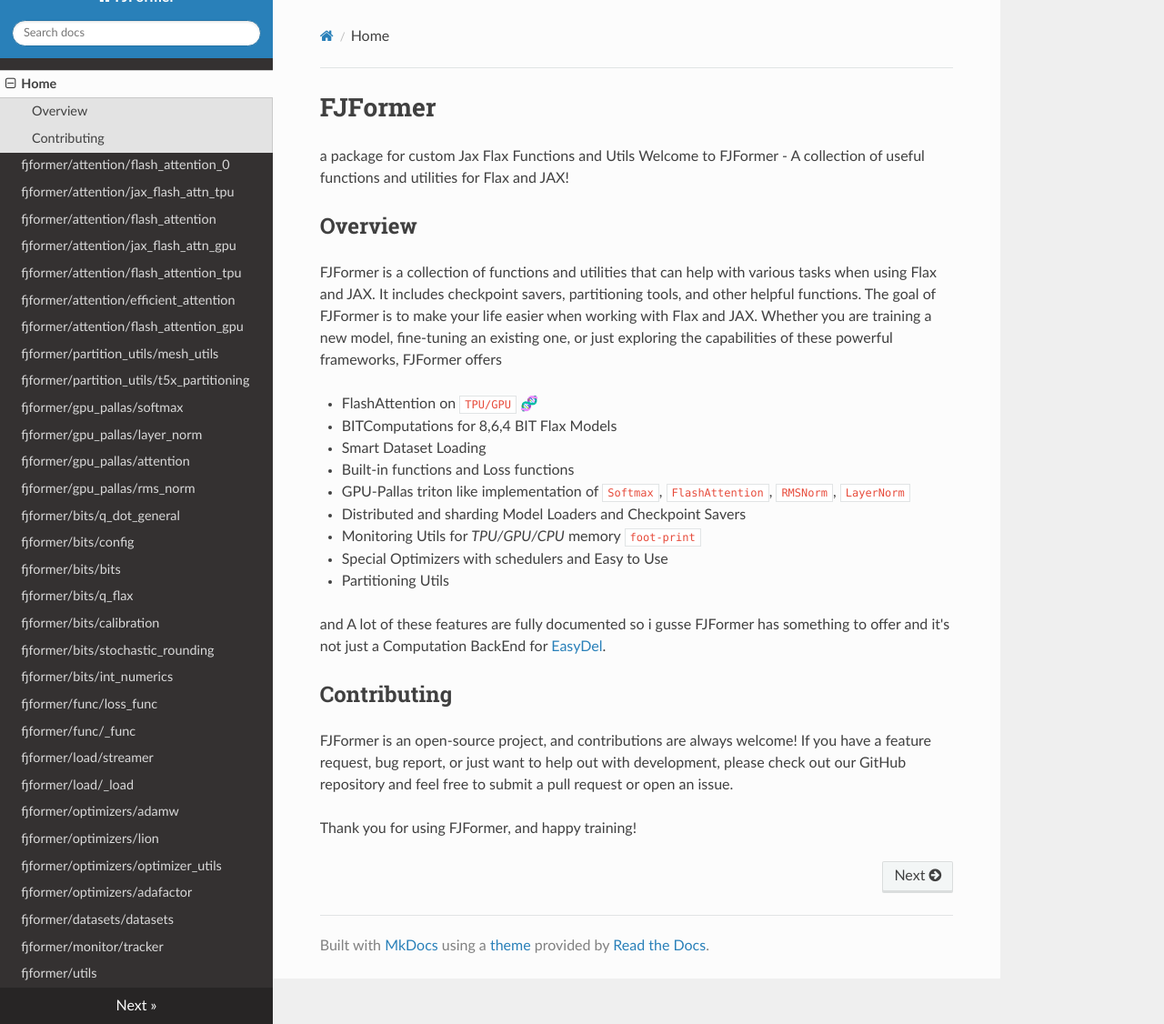
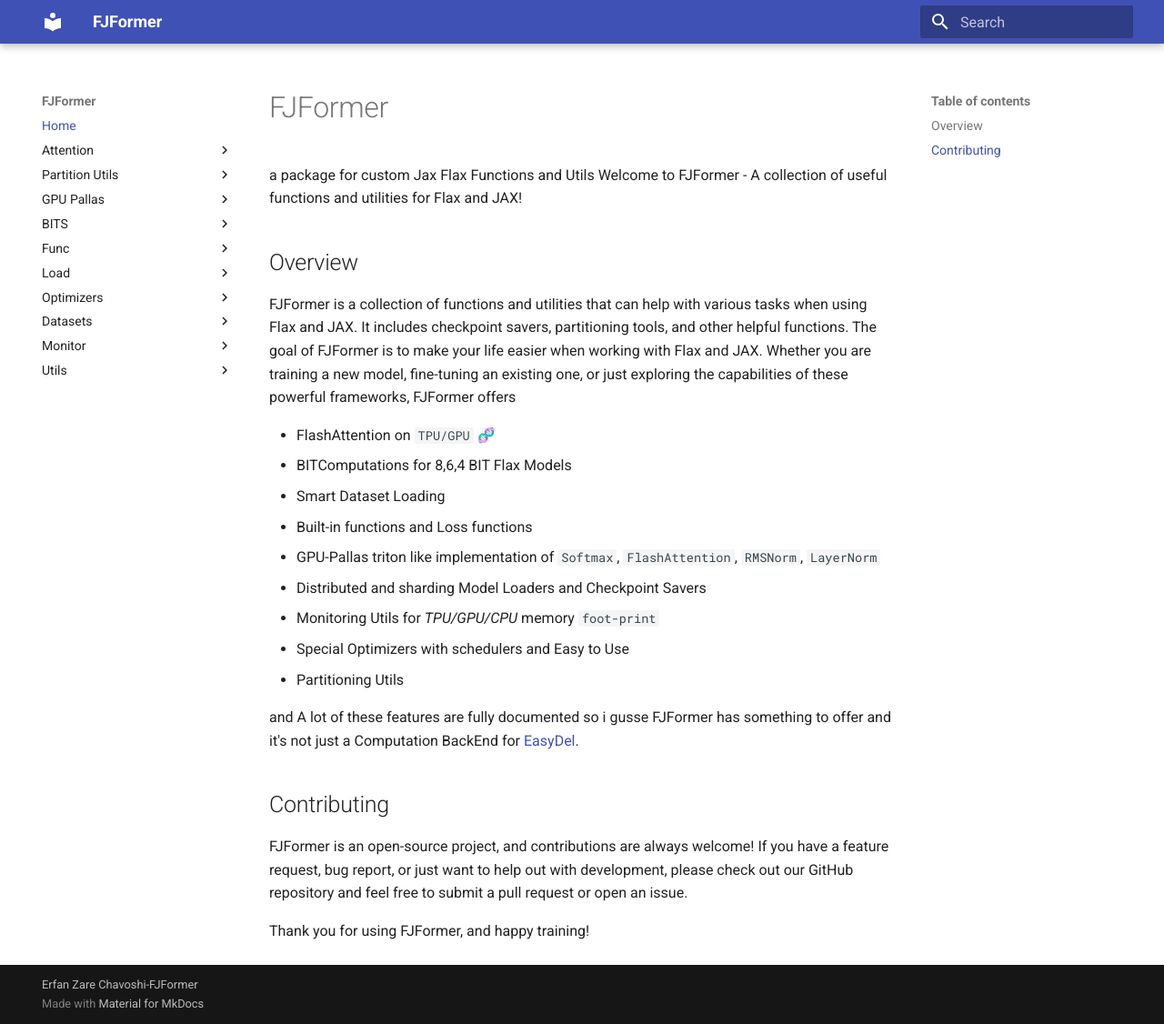
Before and after one commit to erfanzar/FJFormer, an MkDocs documentation site: the page built from docs/index.md, in a window 1280 px wide and 1126 px high. Shown: the whole window at 91% size. Built offline with MkDocs 1.6.1 and Material for MkDocs 9.7.7, drawn with Linux system fonts in a browser that asks for light colours; nearby versions of some CDN libraries.

Commit message:
Updating Docs

```diff
--- a/mkdocs.yml
+++ b/mkdocs.yml
@@ -2,44 +2,62 @@
 
 nav:
   - Home: index.md
-  - fjformer/attention/flash_attention_0: fjformer-attention-flash_attention_0.md
-  - fjformer/attention/jax_flash_attn_tpu: fjformer-attention-jax_flash_attn_tpu.md
-  - fjformer/attention/flash_attention: fjformer-attention-flash_attention.md
-  - fjformer/attention/jax_flash_attn_gpu: fjformer-attention-jax_flash_attn_gpu.md
-  - fjformer/attention/flash_attention_tpu: fjformer-attention-flash_attention_tpu.md
-  - fjformer/attention/efficient_attention: fjformer-attention-efficient_attention.md
-  - fjformer/attention/flash_attention_gpu: fjformer-attention-flash_attention_gpu.md
-  - fjformer/partition_utils/mesh_utils: fjformer-partition_utils-mesh_utils.md
-  - fjformer/partition_utils/t5x_partitioning: fjformer-partition_utils-t5x_partitioning.md
-  - fjformer/gpu_pallas/softmax: fjformer-gpu_pallas-softmax.md
-  - fjformer/gpu_pallas/layer_norm: fjformer-gpu_pallas-layer_norm.md
-  - fjformer/gpu_pallas/attention: fjformer-gpu_pallas-attention.md
-  - fjformer/gpu_pallas/rms_norm: fjformer-gpu_pallas-rms_norm.md
-  - fjformer/bits/q_dot_general: fjformer-bits-q_dot_general.md
-  - fjformer/bits/config: fjformer-bits-config.md
-  - fjformer/bits/bits: fjformer-bits-bits.md
-  - fjformer/bits/q_flax: fjformer-bits-q_flax.md
-  - fjformer/bits/calibration: fjformer-bits-calibration.md
-  - fjformer/bits/stochastic_rounding: fjformer-bits-stochastic_rounding.md
-  - fjformer/bits/int_numerics: fjformer-bits-int_numerics.md
-  - fjformer/func/loss_func: fjformer-func-loss_func.md
-  - fjformer/func/_func: fjformer-func-_func.md
-  - fjformer/load/streamer: fjformer-load-streamer.md
-  - fjformer/load/_load: fjformer-load-_load.md
-  - fjformer/optimizers/adamw: fjformer-optimizers-adamw.md
-  - fjformer/optimizers/lion: fjformer-optimizers-lion.md
-  - fjformer/optimizers/optimizer_utils: fjformer-optimizers-optimizer_utils.md
-  - fjformer/optimizers/adafactor: fjformer-optimizers-adafactor.md
-  - fjformer/datasets/datasets: fjformer-datasets-datasets.md
-  - fjformer/monitor/tracker: fjformer-monitor-tracker.md
-  - fjformer/utils: fjformer-utils.md
+  - Attention:
+    - Flash Attention 0: fjformer-attention-flash_attention_0.md
+    - Jax Flash Attn Tpu: fjformer-attention-jax_flash_attn_tpu.md
+    - Flash Attention: fjformer-attention-flash_attention.md
+    - Jax Flash Attn Gpu: fjformer-attention-jax_flash_attn_gpu.md
+    - Flash Attention Tpu: fjformer-attention-flash_attention_tpu.md
+    - Efficient Attention: fjformer-attention-efficient_attention.md
+    - Flash Attention Gpu: fjformer-attention-flash_attention_gpu.md
+  - Partition Utils:
+    - Mesh Utils: fjformer-partition_utils-mesh_utils.md
+    - T5X Partitioning: fjformer-partition_utils-t5x_partitioning.md
+  - GPU Pallas:
+    - Softmax: fjformer-gpu_pallas-softmax.md
+    - Layer Norm: fjformer-gpu_pallas-layer_norm.md
+    - Attention: fjformer-gpu_pallas-attention.md
+    - Rms Norm: fjformer-gpu_pallas-rms_norm.md
+  - BITS:
+    - Q Dot General: fjformer-bits-q_dot_general.md
+    - Config: fjformer-bits-config.md
+    - Bits: fjformer-bits-bits.md
+    - Q flax: fjformer-bits-q_flax.md
+    - Calibration: fjformer-bits-calibration.md
+    - Stochastic Rounding: fjformer-bits-stochastic_rounding.md
+    - Int Numerics: fjformer-bits-int_numerics.md
+  - Func:
+    - loss_func: fjformer-func-loss_func.md
+    - _func: fjformer-func-_func.md
+  - Load:
+    - streamer: fjformer-load-streamer.md
+    - _load: fjformer-load-_load.md
+  - Optimizers:
+    - adamw: fjformer-optimizers-adamw.md
+    - lion: fjformer-optimizers-lion.md
+    - optimizer_utils: fjformer-optimizers-optimizer_utils.md
+    - adafactor: fjformer-optimizers-adafactor.md
+  - Datasets:
+    - datasets: fjformer-datasets-datasets.md
+  - Monitor:
+    - tracker: fjformer-monitor-tracker.md
+  - Utils:
+    - Utils: fjformer-utils.md
 plugins:
   - search
-  - mkdocstrings
+  - mkdocstrings:
+      handlers:
+        python:
+          options:
+            docstring_style: sphinx
 
 theme:
-  name: readthedocs
+  name: material
   highlightjs: true
   hljs_languages:
     - yaml
     - python
+
+copyright: "Erfan Zare Chavoshi-FJFormer"
+
+site_author: "Erfan Zare Chavoshi"
```
